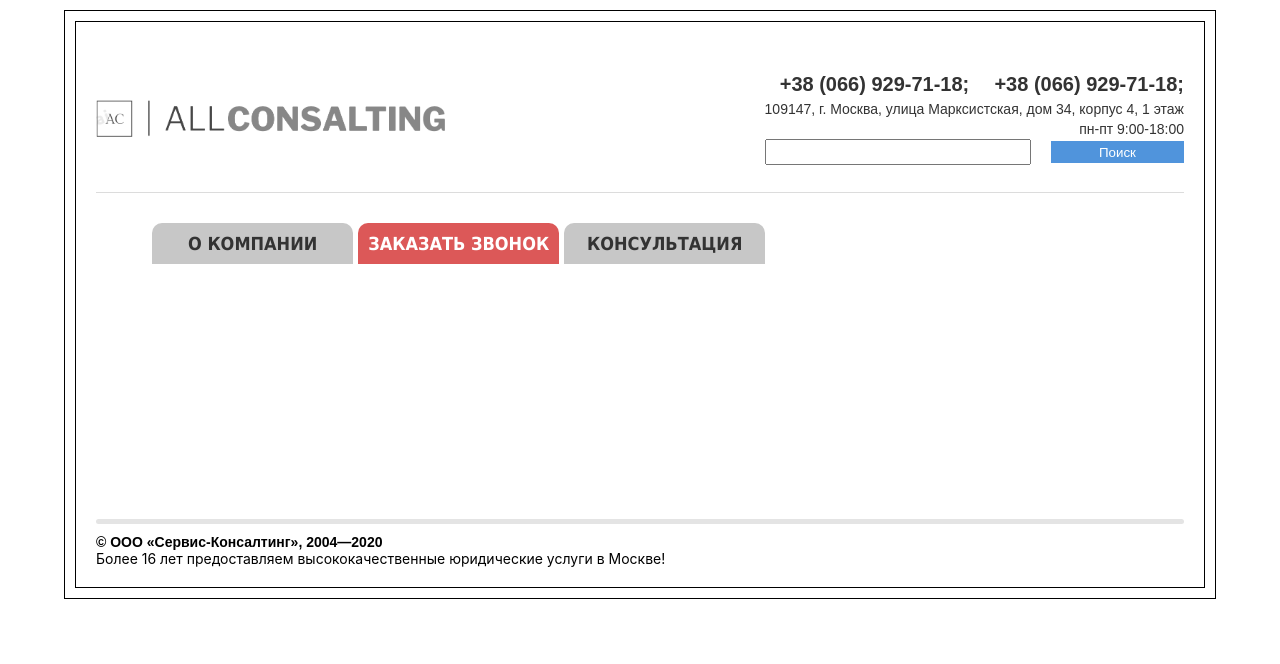
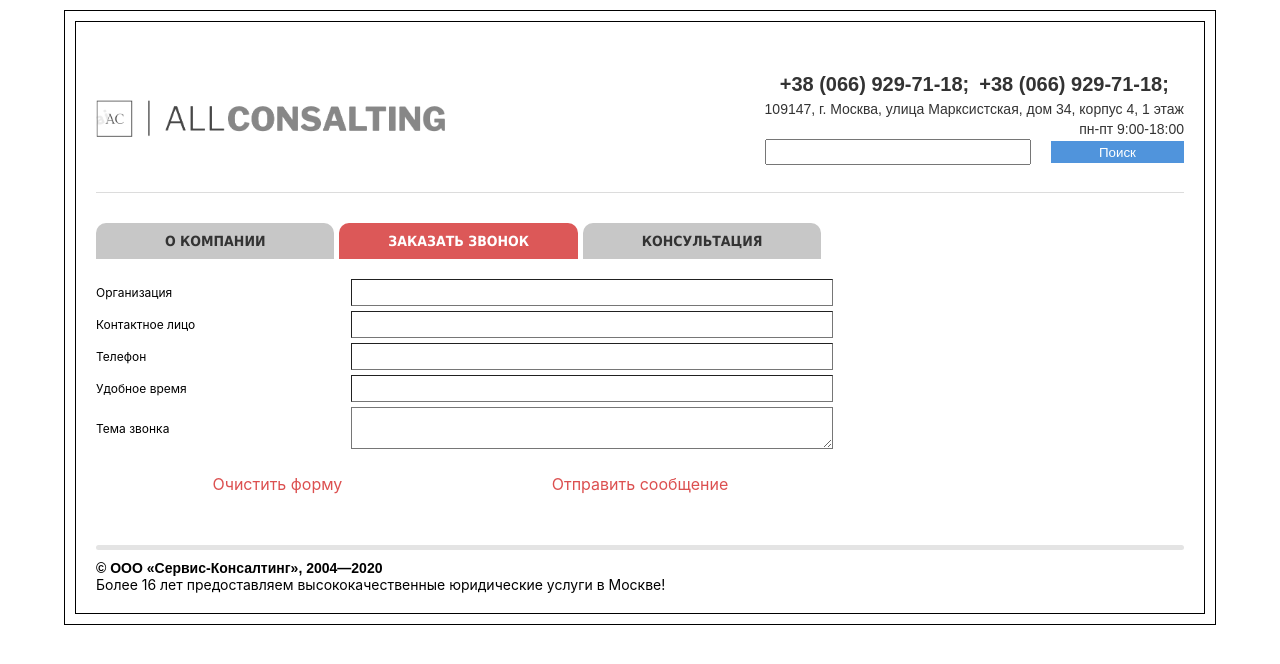
Before and after one commit to Serveyk0/all_consulting, a React (Create React App) app: page / in a window 1280 px wide. Both pictures are taken after a click on the element "ЗАКАЗАТЬ ЗВОНОК". Shown: the top 664 px of the page. Built offline with nearby package versions, Linux system fonts and the light colour scheme.

Commit message:
create form

```diff
--- a/src/components/header/header.sass
+++ b/src/components/header/header.sass
@@ -23,11 +23,12 @@
             display: grid
             justify-content: center
             align-items: center
-            grid-template-columns: 1fr 1fr
+            grid-template-columns: repeat(auto-fit, minmax(100px, auto))
             grid-column-gap: 10px
             font-weight: bold
             .header_contacts_phones_one
                 text-decoration: none
+                min-width: max-content
                 @include fluidFontSize(12px, 20px, 480px, 1256px, 18px)
                 color: #333333
         .header_contacts_address,
--- a/src/components/main_page/selector/constant.ts
+++ b/src/components/main_page/selector/constant.ts
@@ -31,20 +31,20 @@ const consultation: select_object =
 
 export const selection_array: Array<select_object> = [about_company, request_call, consultation];
 
-export const form_request_call: form =
-{
-    field_1: "Организация",
-    field_2: "Контактное лицо",
-    field_3: "Телефон",
-    field_4: "Удобное время",
-    field_5: "Тема звонка"
-}
+export const form_request_call: Array<string> =
+[
+    "Организация",
+    "Контактное лицо",
+    "Телефон",
+    "Удобное время",
+    "Тема звонка"
+]
 
-export const form_consultation: form =
-{
-    field_1: "Организация",
-    field_2: "Контактное лицо",
-    field_3: "Телефон",
-    field_4: "Электронная почта",
-    field_5: "Сообщение"
-}
+export const form_consultation: Array<string> =
+[
+    "Организация",
+    "Контактное лицо",
+    "Телефон",
+    "Электронная почта",
+    "Сообщение"
+]
--- a/src/components/main_page/selector/form/constant.ts
+++ b/src/components/main_page/selector/form/constant.ts
@@ -1 +1,2 @@
-export const descript: string = "";
+export const send: string = "Отправить сообщение";
+export const reset: string = "Очистить форму";
--- a/src/components/main_page/selector/form/form.sass
+++ b/src/components/main_page/selector/form/form.sass
@@ -0,0 +1,39 @@
+.wrapper_form
+    .form
+        display: grid
+        align-items: center
+        grid-row-gap: 5px
+        .form_field
+            display: grid
+            justify-content: start
+            align-items: center
+            grid-template-columns: 1fr 2fr
+            grid-column-gap: 20px
+            .form_field_text
+                font-size: 12px
+            .form_field_input,
+            .form_field_textarea
+                outline: none
+                padding: 5px 0 5px 10px
+                padding-left: 10px
+                margin: 0
+                width: 100% !important
+                border-width: 1px
+            .form_field_textarea
+                max-height: 150px
+    .form_field_button
+        display: grid
+        grid-template-columns: 1fr 1fr
+        margin-top: 20px
+        color: #dc5050
+        .form_field_button_reset,
+        .form_field_button_send
+            padding: 0
+            border: none
+            font: inherit
+            outline: none
+            color: inherit
+            background-color: transparent
+            cursor: pointer
+            &:hover
+                text-decoration: underline
--- a/src/components/main_page/selector/form/form.tsx
+++ b/src/components/main_page/selector/form/form.tsx
@@ -1,12 +1,58 @@
 import React, { useState } from 'react';
+import { send, reset } from './constant';
 
 import "./form.sass";
 
-export const Form = ( description_form: any ): JSX.Element =>
+export const Form = ( props: any ): JSX.Element =>
 {
+    const [field_1, set_field_1] = useState("");
+    const [field_2, set_field_2] = useState("");
+    const [field_3, set_field_3] = useState("");
+    const [field_4, set_field_4] = useState("");
+    const [field_5, set_field_5] = useState("");
+
+    const fields_array: Array<Array<any>> =
+    [
+        [field_1, set_field_1],
+        [field_2, set_field_2],
+        [field_3, set_field_3],
+        [field_4, set_field_4],
+        [field_5, set_field_5],
+    ]
+
+    const reset_form = ( ): void =>
+    {
+        for ( let i: number = 0; i < fields_array.length; i++ )
+            fields_array[i][1]("");
+    }
+
+    const change_field = ( event: any, set_field: Function ) =>
+    {
+        set_field(field);
+    }
+
+    console.log(field_1);
+    const {description_form} = props;
     return (
         <div className="wrapper_form">
             <form className="form">
+                {description_form.map((item: any, index: number) => { return (
+                    <div key={index} className="form_field">
+                        <span className="form_field_text">{item}</span>
+                        {Object.keys(description_form).length != index + 1
+                        ?
+                            <input type="text" className="form_field_input" name={item} onChange={() => change_field(fields_array[index][1])} />
+                        :
+                            <>
+                                <textarea className="form_field_textarea" name={item}></textarea>
+                            </>
+                        }
+                    </div>
+                )})}
+                <div className="form_field_button">
+                    <button className="form_field_button_reset" onClick={() => reset_form()}>{reset}</button>
+                    <button className="form_field_button_send">{send}</button>
+                </div>
             </form>
             <div className="form_button">
 
--- a/src/components/main_page/selector/selector.sass
+++ b/src/components/main_page/selector/selector.sass
@@ -2,14 +2,12 @@
 
 .selector
     display: grid
-    justify-content: center
-    align-items: center
-    grid-template-rows: 1fr 5fr
+    grid-template-rows: 1fr 6fr
     margin-top: 30px
+    grid-row-gap: 20px
     .selector_change_items
         display: grid
         grid-template-columns: repeat(3, 1fr)
-        justify-content: center
         align-items: center
         grid-column-gap: 5px
         .item
@@ -19,12 +17,13 @@
             padding: 10px 10px
             text-transform: uppercase
             font-weight: bold
-            @include fluidFontSize(8px, 18px, 480px, 1256px, 14px)
+            @include fluidFontSize(6px, 14px, 480px, 1256px, 10px)
             text-align: center
             font-family: Tahoma
             &:hover
                 color: #ffffff
-                background-color: #dc5858
+                cursor: default
+                background-color: #ffbbbb
     .selector_description_items
         .description
             display: none
--- a/src/components/main_page/selector/selector.tsx
+++ b/src/components/main_page/selector/selector.tsx
@@ -6,25 +6,29 @@ import { Form } from './form/form';
 
 export const Selector: React.FC = (  ): JSX.Element =>
 {
-    const [select_item, set_select_item] = useState(0);
+    const [select_index, set_select_index] = useState(0);
+    const [select_item, set_select_item] = useState(selection_array[0]);
+    // const current_item = selection_array[0];
 
     const handle_change = ( index: number ) =>
-        set_select_item(index);
+    {
+        set_select_index(index);
+        set_select_item(selection_array[index]);
+    }
 
     return (
         <div className="selector">
             <div className="selector_change_items">
                 {selection_array.map((item: select_object, index: number) => { return (
-                    <span key={index} className={"item" + (select_item == index ? " active_item" : "")} onClick={ () => handle_change(index) }>{item.item}</span>
+                    <span key={index} className={"item" + (select_index == index ? " active_item" : "")} onClick={ () => handle_change(index) }>{item.item}</span>
                 )})}
             </div>
             <div className="selector_description_items">
-                {selection_array.map((item: select_object, index: number) => {
-                    return (
-                        item.description == "form_request_call" ? (<Form description_form={form_request_call} />) :
-                        item.description == "form_consultation" ? (<Form description_form={form_consultation} />) :
-                            (<span key={index} className={"description" + (select_item == index ? " active_description" : "")} onClick={ () => handle_change(index) }>{item.description}</span>)
-                    )})}
+                {
+                    select_item.description === "form_request_call" ? <Form description_form={form_request_call} /> :
+                    select_item.description === "form_consultation" ? <Form description_form={form_consultation} /> :
+                    <span className="description active_description" >{select_item.description}</span>
+                }
             </div>
         </div>
     )
```
